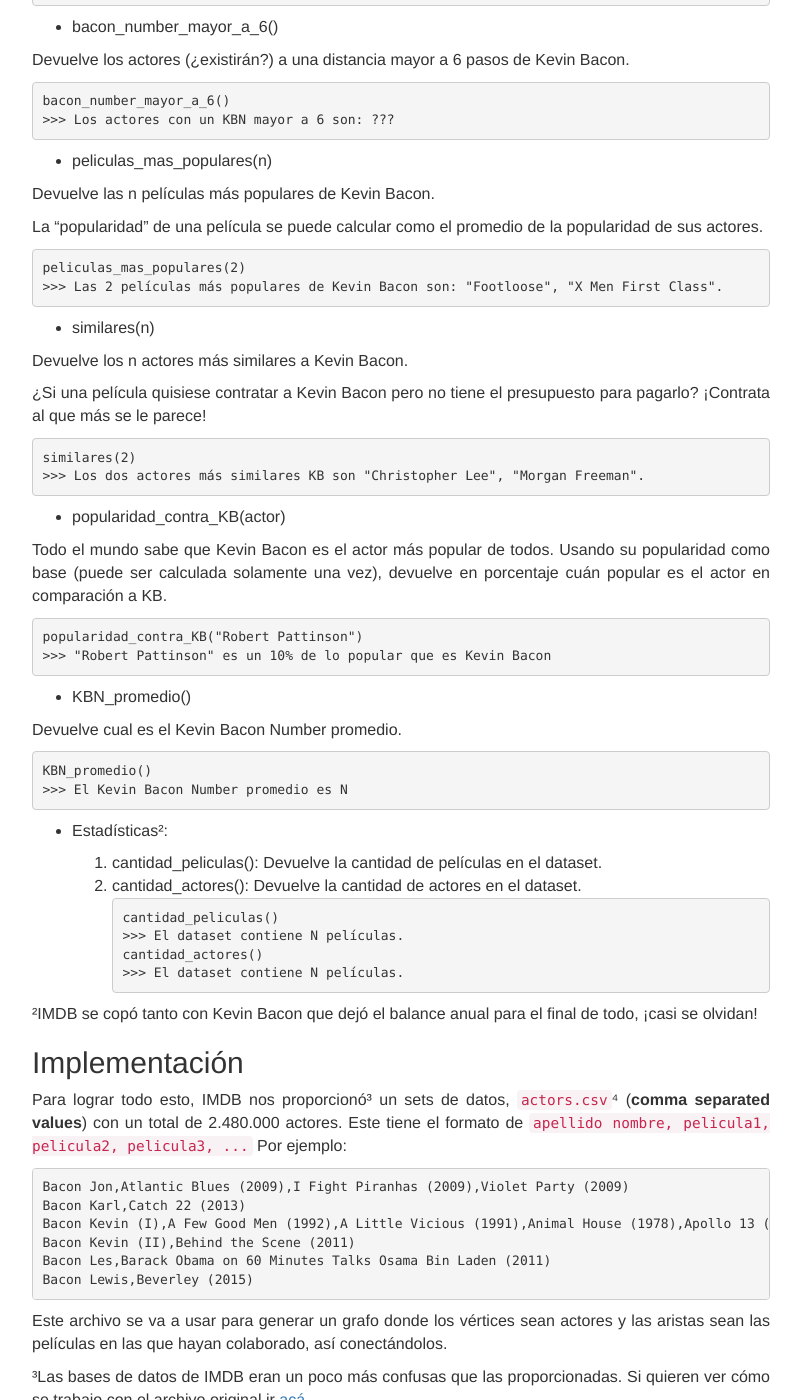
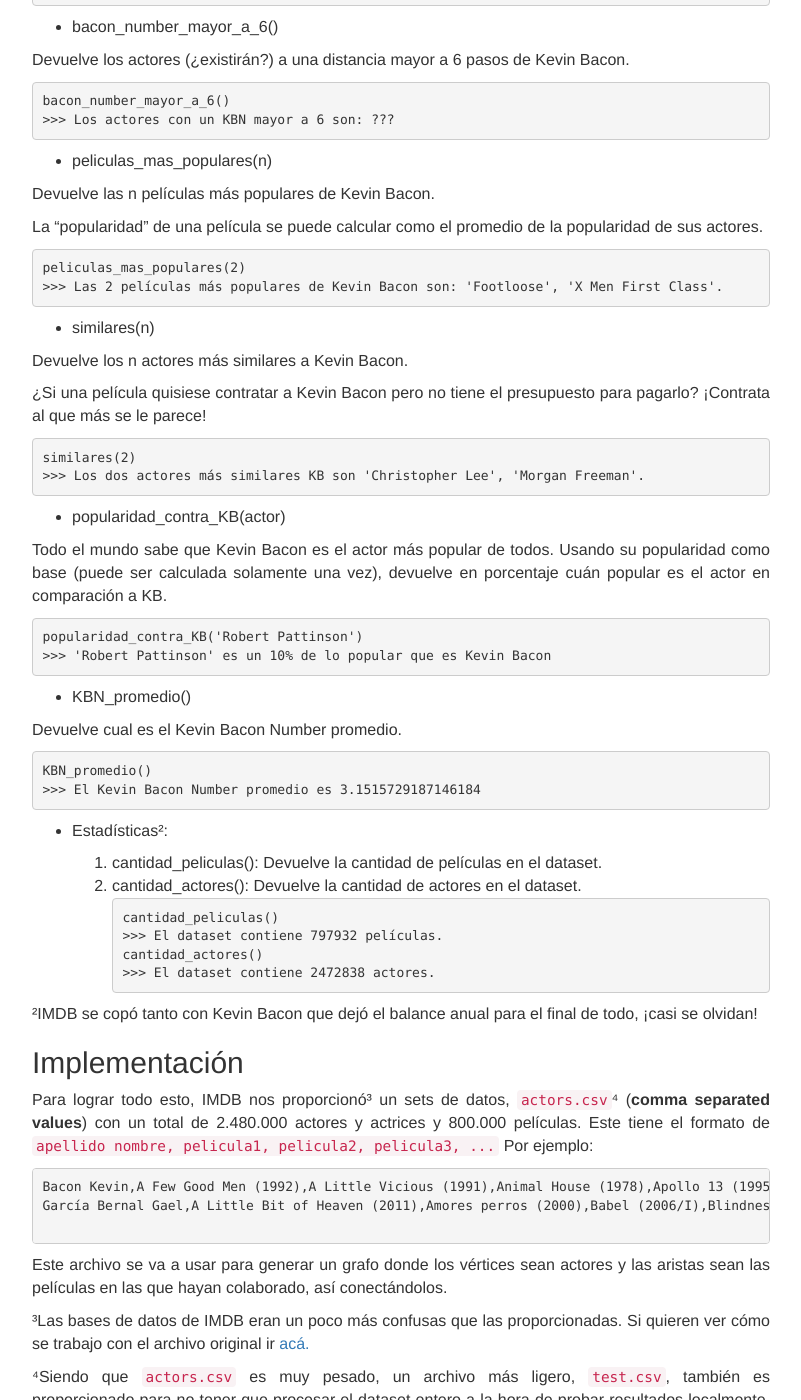
Before and after one commit to algoritmos-rw/algoritmos, a Jekyll site: the page built from static/tps/2017_2/tp3/index.md, in a window 1280 px wide and 1400 px high, scrolled down 1686 px. Shown: the whole window, without its empty margins (239-1040 px from the left). Built offline with Jekyll 4.4.1, drawn with Linux system fonts in a browser that asks for light colours; some of the changed text lies outside the part shown.

Commit message:
Agregadas ejecuciones reales a enunciado tp3

````diff
--- a/static/tps/2017_2/tp3/index.md
+++ b/static/tps/2017_2/tp3/index.md
@@ -52,17 +52,17 @@ IMDB nos pidió las siguientes funciones:
 
 Devuelve el camino de cómo llegar desde cualquier actor hasta Kevin Bacon.
 ```
-camino_hasta_KB("Naomi Watts")
->>> "Naomi Watts" actuó con "Sean Penn" en "Mystic River".
->>> "Sean Penn" actuó con "Kevin Bacon" en "21 Grams".
+camino_hasta_KB('Naomi Watts')
+>>> 'Naomi Watts' actuó con 'Sean Penn' en 'Mystic River (2003)'.
+>>> 'Sean Penn' actuó con 'Kevin Bacon' en '21 Grams (2003)'.
 ```
 
 * bacon_number(actor)
 
 Devuelve el Kevin Bacon Number del actor recibido.
 ```
-bacon_number("Naomi Watts")
->>> "Naomi Watts" tiene un Kevin Bacon Number igual a 2.
+bacon_number('Naomi Watts')
+>>> 'Naomi Watts' tiene un Kevin Bacon Number igual a 2.
 ```
 
 * bacon_number_mayor_a_6()
@@ -80,7 +80,7 @@ Devuelve las n películas más populares de Kevin Bacon.
 La "popularidad" de una película se puede calcular como el promedio de la popularidad de sus actores.
 ```
 peliculas_mas_populares(2)
->>> Las 2 películas más populares de Kevin Bacon son: "Footloose", "X Men First Class".
+>>> Las 2 películas más populares de Kevin Bacon son: 'Footloose', 'X Men First Class'.
 ```
 
 * similares(n)
@@ -90,7 +90,7 @@ Devuelve los n actores más similares a Kevin Bacon.
 ¿Si una película quisiese contratar a Kevin Bacon pero no tiene el presupuesto para pagarlo? ¡Contrata al que más se le parece!
 ```
 similares(2)
->>> Los dos actores más similares KB son "Christopher Lee", "Morgan Freeman".
+>>> Los dos actores más similares KB son 'Christopher Lee', 'Morgan Freeman'.
 ```
 
 * popularidad_contra_KB(actor)
@@ -98,8 +98,8 @@ similares(2)
 Todo el mundo sabe que Kevin Bacon es el actor más popular de todos. Usando su popularidad como base (puede ser calculada solamente una vez), devuelve en porcentaje cuán popular es el actor en comparación a KB.
 
 ```
-popularidad_contra_KB("Robert Pattinson")
->>> "Robert Pattinson" es un 10% de lo popular que es Kevin Bacon
+popularidad_contra_KB('Robert Pattinson')
+>>> 'Robert Pattinson' es un 10% de lo popular que es Kevin Bacon
 ```
 
 * KBN_promedio()
@@ -108,7 +108,7 @@ Devuelve cual es el Kevin Bacon Number promedio.
 
 ```
 KBN_promedio()
->>> El Kevin Bacon Number promedio es N
+>>> El Kevin Bacon Number promedio es 3.1515729187146184
 ```
 
 * Estadísticas²:
@@ -117,24 +117,21 @@ KBN_promedio()
     1. cantidad_actores(): Devuelve la cantidad de actores en el dataset.
 ```
 cantidad_peliculas()
->>> El dataset contiene N películas.
+>>> El dataset contiene 797932 películas.
 cantidad_actores()
->>> El dataset contiene N películas.
+>>> El dataset contiene 2472838 actores.
 ```
 
 ²IMDB se copó tanto con Kevin Bacon que dejó el balance anual para el final de todo, ¡casi se olvidan!
 
 ## Implementación
 
-Para lograr todo esto, IMDB nos proporcionó³ un sets de datos, [`actors.csv`](https://drive.google.com/drive/folders/0B2J1xTZnFQnBVnZzcF8xR3Z3SVE?usp=sharing)⁴ (**comma separated values**) con un total de 2.480.000 actores. Este tiene el formato de `apellido nombre, pelicula1, pelicula2, pelicula3, ...` Por ejemplo:
+Para lograr todo esto, IMDB nos proporcionó³ un sets de datos, [`actors.csv`](https://drive.google.com/drive/folders/0B2J1xTZnFQnBVnZzcF8xR3Z3SVE?usp=sharing)⁴ (**comma separated values**) con un total de 2.480.000 actores y actrices y 800.000 películas. Este tiene el formato de `apellido nombre, pelicula1, pelicula2, pelicula3, ...` Por ejemplo:
 
 ```
-Bacon Jon,Atlantic Blues (2009),I Fight Piranhas (2009),Violet Party (2009)
-Bacon Karl,Catch 22 (2013)
-Bacon Kevin (I),A Few Good Men (1992),A Little Vicious (1991),Animal House (1978),Apollo 13 (1995/I),Balto (1995),Beauty Shop (2005),Beyond All Boundaries (2009),Black Mass (2015),Cavedweller (2004),Cop Car (2015),Crazy Stupid Love (2011),Criminal Law (1988),Death Sentence (2007),Digging to China (1997),Diner (1982),Elephant White (2011),End of the Line (1987),Enormous Changes at the Last Minute (1983),Flatliners (1990),Footloose (1984),Forty Deuce (1982),Friday the 13th (1980),Frost/Nixon (2008),He Said She Said (1991),Hero at Large (1980),Hollow Man (2000),Jayne Mansfields Car (2012),JFK (1991),Lemon Sky (1988),Loverboy (2005),Murder in the First (1995),My Dog Skip (2000),My One and Only (2009),Mystic River (2003),New York Skyride (1994),Only When I Laugh (1981),Patriots Day (2016),Picture Perfect (1997),Pyrates (1991),Queens Logic (1991),Quicksilver (1986),RIPD (2013),Rails & Ties (2007),Saving Angelo (2007),Shes Having a Baby (1988),Sleepers (1996),Starting Over (1979),Stir of Echoes (1999),Super (2010/I),Telling Lies in America (1997),The Air I Breathe (2007),The Air Up There (1994),The Big Green (2014),The Big Picture (1989),The Darkness (2016/I),The Making of Apollo 13 (1995),The River Wild (1994),The Woodsman (2004),These Vagabond Shoes (2009),Tough Day (2014),Trapped (2002/I),Tremors (1990),Where the Truth Lies (2005),White Water Summer (1987),Wild Things (1998),X First Class (2011)
-Bacon Kevin (II),Behind the Scene (2011)
-Bacon Les,Barack Obama on 60 Minutes Talks Osama Bin Laden (2011)
-Bacon Lewis,Beverley (2015)
+Bacon Kevin,A Few Good Men (1992),A Little Vicious (1991),Animal House (1978),Apollo 13 (1995/I),Balto (1995),Beauty Shop (2005),Beyond All Boundaries (2009),Black Mass (2015),Cavedweller (2004),Cop Car (2015),Crazy Stupid Love (2011),Criminal Law (1988),Death Sentence (2007),Digging to China (1997),Diner (1982),Elephant White (2011),End of the Line (1987),Enormous Changes at the Last Minute (1983),Flatliners (1990),Footloose (1984),Forty Deuce (1982),Friday the 13th (1980),Frost/Nixon (2008),He Said She Said (1991),Hero at Large (1980),Hollow Man (2000),Jayne Mansfields Car (2012),JFK (1991),Lemon Sky (1988),Loverboy (2005),Murder in the First (1995),My Dog Skip (2000),My One and Only (2009),Mystic River (2003),New York Skyride (1994),Only When I Laugh (1981),Patriots Day (2016),Picture Perfect (1997),Pyrates (1991),Queens Logic (1991),Quicksilver (1986),RIPD (2013),Rails & Ties (2007),Saving Angelo (2007),Shes Having a Baby (1988),Sleepers (1996),Starting Over (1979),Stir of Echoes (1999),Super (2010/I),Telling Lies in America (1997),The Air I Breathe (2007),The Air Up There (1994),The Big Green (2014),The Big Picture (1989),The Darkness (2016/I),The Making of Apollo 13 (1995),The River Wild (1994),The Woodsman (2004),These Vagabond Shoes (2009),Tough Day (2014),Trapped (2002/I),Tremors (1990),Where the Truth Lies (2005),White Water Summer (1987),Wild Things (1998),X First Class (2011)
+García Bernal Gael,A Little Bit of Heaven (2011),Amores perros (2000),Babel (2006/I),Blindness (2008),Casa de mi Padre (2012),Cerebro (2000),Coco (2017/I),Dantes Lunch A Short Tail (2017),De tripas corazón (1996),Desierto (2015),Diarios de motocicleta (2004),Dot the I (2003),Dreaming of Julia (2003),Déficit (2007),El Ardor (2014),El aula vacía (2015),El crimen del Padre Amaro (2002),El ojo en la nuca (2001),El pasado (2007),Eva no duerme (2015),Im with Lucy (2002),In viaggio con Che Guevara (2004),La mala educación (2004),La santa muerte (2007/III),La science des rêves (2006),Letters to Juliet (2010),Mammoth (2009),Me estás matando Susana (2016),Museo (2018),Neruda (2016),No (2012/I),Rosewater (2014),Rudo y Cursi (2008),Salt and Fire (2016),Si tu voyais son coeur (2017),Sin noticias de Dios (2001),También la lluvia (2010),Terra (????/I),The Kindergarten Teacher,The King (2005),The Last Post (2001),The Limits of Control (2009),The Loneliest Planet (2011),Vidas privadas (2001),Y tu mamá también (2001),Z (????/II),Zalet (2012),Zoom (2015)
+
 ```
 
 Este archivo se va a usar para generar un grafo donde los vértices sean actores y las aristas sean las películas en las que hayan colaborado, así conectándolos.
@@ -159,31 +156,33 @@ Este archivo se va a usar para generar un grafo donde los vértices sean actores
 
    Dado dos actores, devuelve el camino **más corto** que recorre el primer actor para llegar al segundo.
    ```
-   camino("Clint Eastwood", "Christian Bale")
-   >>> [("Empire of The Sun (1987)", "Clint Eastwood", "Ben Stiller"), ("Unite for Japan (2011)", "Ben Stiller", "Christian Bale")]
+   camino('Clint Eastwood', 'Christian Bale')
+   >>> [('Clint Eastwood', 'Ben Stiller', 'Unite for Japan (2011)'), , ('Ben Stiller', 'Christian Bale' , 'Empire of The Sun (1987)')]
    ```
 
 2. _Distancia_:
 
    Devuelve la lista de actores a n pasos del actor (ni más ni menos). De n ser 0 debe devolver una lista con solo el nombre del actor
    ```
-   distancia("Clint Eastwood", 2)
-   >>> ["Paul Rudd", "Michael Douglas", ...]
+   distancia('Clint Eastwood', 2)
+   >>> ['Paul Rudd', 'Michael Douglas', ...]
    ```
 
 3. _Cantidad Alcanzados_:
 
    Devuelve la cantidad de personas a las que puede llegar el actor ingresado.
+
+   Un actor llega a otro simplemente teniendo una conexion hacia el, sin importar en cuantos pasos. Es por esto que el resultado suele ser un número bastante grande.
    ```
-   cantidad_alcanzados("Clint Eastwood")
-   >>> 2331685
+   cantidad_alcanzados('Clint Eastwood')
+   >>> 2176971
    ```
 
 4. _Popularidad_:
 
     La popularidad⁵ de un actor puede ser medida por la sumatoria de a cuánta gente alcanza toda persona con la que el actor trabajó alguna vez, multiplicado por la cantidad de películas hechas por él.
     ```
-    popularidad("Clint Eastwood")
+    popularidad('Clint Eastwood')
     >>>  ???
     ```
 
@@ -193,8 +192,8 @@ Este archivo se va a usar para generar un grafo donde los vértices sean actores
 
 	La similitud entre dos actores se refiere a dos actores que no hayan trabajado juntos entre sí, pero hayan trabajado con la mayor cantidad de actores en común
     ```
-    similares("Clint Eastwood", 2)
-    >>> ["Christian Bale", "Marlon Brando"]
+    similares('Clint Eastwood', 2)
+    >>> ['Christian Bale', 'Marlon Brando']
     ```
 ⁵El algoritmo de popularidad no es universal, fue pensado para el presente trabajo
 
````
